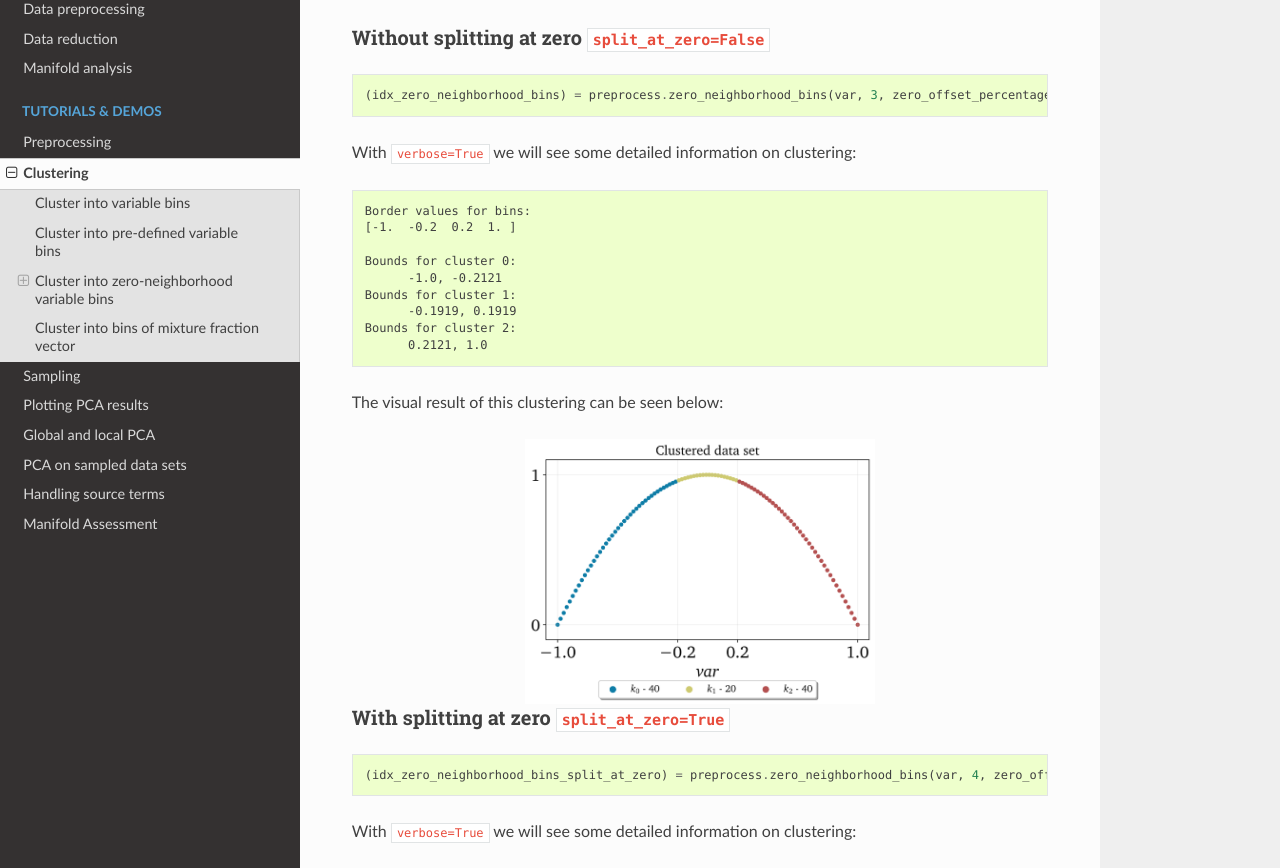
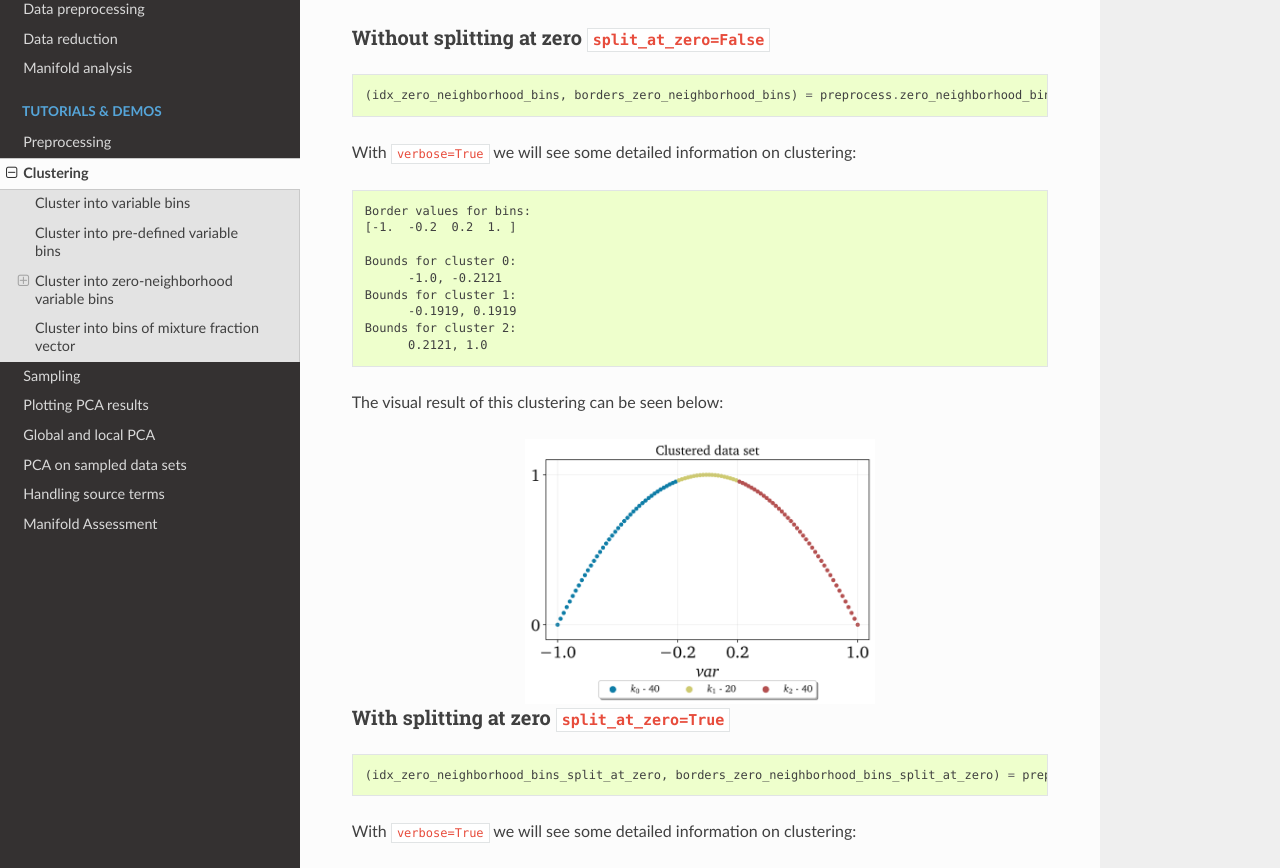
Before and after one commit to kamilazdybal/PCAfold, a Sphinx documentation site: the page built from docs/tutorials/demo-clustering.rst, in a window 1280 px wide and 1400 px high, scrolled down 2517 px. Shown: the part 172-1040 px from the top of the window. Built offline with Sphinx 7.4.7 and the Read the Docs theme 2.0.0, drawn with Linux system fonts in a browser that asks for light colours; some of the changed text lies outside the part shown.

Commit message:
Tutorials updates following the new clustering function outputs

```diff
--- a/docs/tutorials/demo-clustering.rst
+++ b/docs/tutorials/demo-clustering.rst
@@ -38,7 +38,7 @@
 
 .. code:: python
 
-  (idx_variable_bins) = preprocess.variable_bins(var, 4, verbose=True)
+  (idx_variable_bins, borders_variable_bins) = preprocess.variable_bins(var, 4, verbose=True)
 
 With ``verbose=True`` we will see some detailed information on clustering:
 
@@ -70,7 +70,7 @@
 .. code:: python
 
   split_values = [-0.6, 0.4, 0.8]
-  (idx_predefined_variable_bins) = preprocess.predefined_variable_bins(var, split_values, verbose=True)
+  (idx_predefined_variable_bins, borders_predefined_variable_bins) = preprocess.predefined_variable_bins(var, split_values, verbose=True)
 
 With ``verbose=True`` we will see some detailed information on clustering:
 
@@ -108,7 +108,7 @@
 
 .. code:: python
 
-  (idx_zero_neighborhood_bins) = preprocess.zero_neighborhood_bins(var, 3, zero_offset_percentage=10, split_at_zero=False, verbose=True)
+  (idx_zero_neighborhood_bins, borders_zero_neighborhood_bins) = preprocess.zero_neighborhood_bins(var, 3, zero_offset_percentage=10, split_at_zero=False, verbose=True)
 
 With ``verbose=True`` we will see some detailed information on clustering:
 
@@ -135,7 +135,7 @@
 
 .. code:: python
 
-  (idx_zero_neighborhood_bins_split_at_zero) = preprocess.zero_neighborhood_bins(var, 4, zero_offset_percentage=10, split_at_zero=True, verbose=True)
+  (idx_zero_neighborhood_bins_split_at_zero, borders_zero_neighborhood_bins_split_at_zero) = preprocess.zero_neighborhood_bins(var, 4, zero_offset_percentage=10, split_at_zero=True, verbose=True)
 
 With ``verbose=True`` we will see some detailed information on clustering:
 
@@ -176,7 +176,7 @@
 
 .. code:: python
 
-  (idx_mixture_fraction_bins) = preprocess.mixture_fraction_bins(Z, 4, 0.4, verbose=True)
+  (idx_mixture_fraction_bins, borders_mixture_fraction_bins) = preprocess.mixture_fraction_bins(Z, 4, 0.4, verbose=True)
 
 With ``verbose=True`` we will see some detailed information on clustering:
 
--- a/docs/tutorials/demo-global-vs-local-pca.rst
+++ b/docs/tutorials/demo-global-vs-local-pca.rst
@@ -79,7 +79,7 @@
 
 .. code:: python
 
-  idx = preprocess.predefined_variable_bins(Dataset_local[:,0], [2.5], verbose=False)
+  (idx, borders) = preprocess.predefined_variable_bins(Dataset_local[:,0], [2.5], verbose=False)
   centroids = preprocess.get_centroids(Dataset_local, idx)
 
 Local PCA function can be easily constructed using the existing features of the ``PCA`` class.
--- a/docs/tutorials/demo-pca-on-sampled-data-sets.rst
+++ b/docs/tutorials/demo-pca-on-sampled-data-sets.rst
@@ -104,7 +104,7 @@
   S_Z = pca_X.transform(state_space_sources, nocenter=True)
 
   # Cluster the data set:
-  idx = preprocess.zero_neighborhood_bins(S_Z[:,0], k=4, zero_offset_percentage=2, split_at_zero=True, verbose=True)
+  (idx, borders) = preprocess.zero_neighborhood_bins(S_Z[:,0], k=4, zero_offset_percentage=2, split_at_zero=True, verbose=True)
 
 --------------------------------------------------------------------------------
 
```
Also changed, not shown: docs/tutorials/demo-clustering.ipynb, docs/tutorials/demo-data-manipulation.ipynb, docs/tutorials/demo-handling-source-terms.ipynb, docs/tutorials/demo-pca-on-sampled-data-sets.ipynb, docs/tutorials/demo-pca.ipynb, docs/tutorials/demo-sampling.ipynb.
